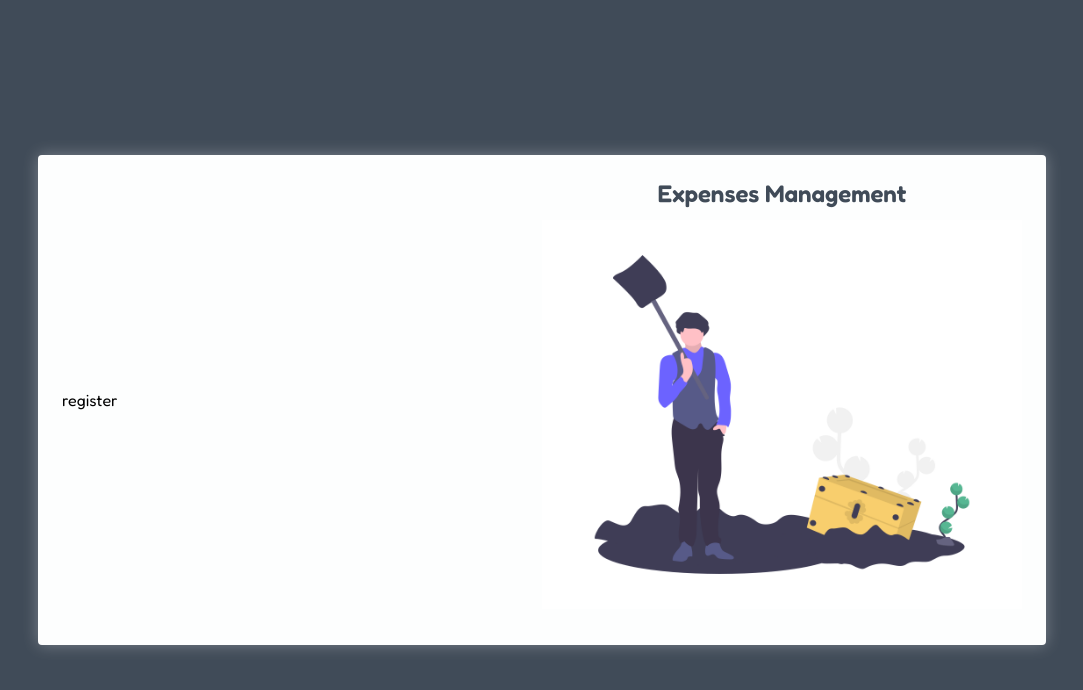
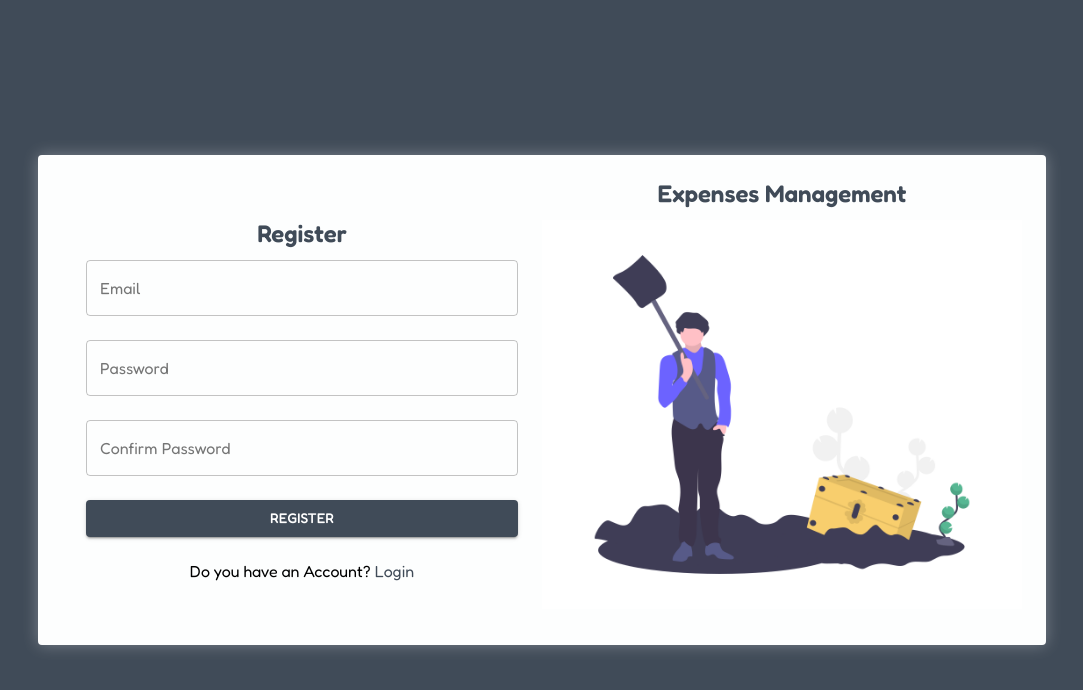
Before and after one commit to Alireza-ce/expenses-management, a React (Create React App) app: page /register in a window 1280 px wide. Shown: the top 690 px of the page, without its empty margins (98-1181 px from the left). Built offline with nearby package versions, Linux system fonts and the light colour scheme; no server answers.

Commit message:
add register page

```diff
--- a/src/containers/authentication/Login/login.tsx
+++ b/src/containers/authentication/Login/login.tsx
@@ -73,7 +73,7 @@ function LoginPage() {
         </ButtonForm>
         {firebaseError.show && <p className={classes.errorText}>{firebaseError.message}</p>}
         <LinkBox >
-          You don't have Account? <CustomLink to="register"> Sign Up </CustomLink>
+          You don't have an Account? <CustomLink to="register"> Sign Up </CustomLink>
         </LinkBox>
       </AuthenticationForm>
     </LoginContainer>
--- /dev/null
+++ b/src/containers/authentication/register/register.module.scss
@@ -0,0 +1,13 @@
+@import '/src/assets/sass/variable';
+
+.spinner{
+    width: 20px;
+    height: 20px;
+    color: $white;
+}
+
+.errorText{
+    margin: 12px 0;
+    color: $orange;
+    text-align: center;
+}
--- a/src/containers/authentication/register/register.scss
+++ /dev/null
@@ -1,3 +0,0 @@
-.btn{
-    width: 100%;
-}
--- a/src/containers/authentication/register/register.tsx
+++ b/src/containers/authentication/register/register.tsx
@@ -1,9 +1,91 @@
-import React from 'react'
-import './register.scss'
-interface Props {}
+import React, { useState } from "react";
+import CircularProgress from "@material-ui/core/CircularProgress";
+import { useForm, SubmitHandler, Controller } from "react-hook-form";
+import { useNavigate } from "react-router-dom";
+import { ButtonForm } from "../../../components/button";
+import { AuthenticationForm } from "../../../components/form";
+import { TextFieldCustom } from "../../../components/form/input";
+import { CustomLink, LinkBox } from "../../../components/form/links";
+import { SecondaryTitle } from "../../../components/titles";
+import { useAuth } from "../../../hooks/context/AuthProvider";
+import classes from './register.module.scss';
+
+
+interface RegisterForm {
+  email: string;
+  password: string;
+  confirmPassword: string
+}
 
 export default function RegisterPage() {
+  const navigate = useNavigate();
+  const [isLoading, setLoadingStatus] = useState<boolean>(false);
+  const [firebaseError, setFirebaseError] = useState({ show: false, message: '' });
+  const { signUp } = useAuth();
+
+  const { handleSubmit, control, formState: { errors } } = useForm<RegisterForm>({
+    defaultValues: {
+      email: '',
+      password: '',
+      confirmPassword: ''
+    }
+  });
+
+  const onSubmit: SubmitHandler<RegisterForm> = data => {
+    if (data.password !== data.confirmPassword) {
+      setFirebaseError({ show: true, message: 'Your password and confirm password field are not the same!' })
+      return
+    }
+
+    setFirebaseError({ show: false, message: '' })
+    setLoadingStatus(true)
+    signUp(data.email, data.password)?.then(res => {
+      localStorage.setItem('token', res.user.refreshToken);
+      navigate('/panel', { replace: false });
+    }).catch(err => {
+      setFirebaseError({ show: true, message: 'This user is exist!' })
+    }).finally(() => {
+      setLoadingStatus(false)
+    })
+  };
+
   return (
-    <div>register</div>
-  )
+    <div>
+      <AuthenticationForm onSubmit={handleSubmit(onSubmit)}>
+        <SecondaryTitle textAlign="center">
+          Register
+        </SecondaryTitle>
+        <Controller
+          name="email"
+          control={control}
+          rules={{
+            required: true, pattern: {
+              value: /\S+@\S+\.\S+/,
+              message: "Entered value does not match email format"
+            }
+          }}
+          render={({ field }) => <TextFieldCustom {...field} error={errors.email ? true : false} label="Email" variant="outlined" />}
+        />
+        <Controller
+          name="password"
+          control={control}
+          rules={{ required: true,minLength:{value:4,message:'The minimum length of password is 4!'} }}
+          render={({ field }) => <TextFieldCustom {...field} error={errors.password ? true : false} label="Password" variant="outlined" type='password' />}
+        />
+        <Controller
+          name="confirmPassword"
+          control={control}
+          rules={{ required: true }}
+          render={({ field }) => <TextFieldCustom {...field} error={errors.confirmPassword ? true : false} label="Confirm Password" variant="outlined" type='password' />}
+        />
+        <ButtonForm type="submit" variant="contained" color="primary">
+          {isLoading ? <CircularProgress style={{ width: '24px', height: '24px', color: "white" }} /> : 'Register'}
+        </ButtonForm>
+        {firebaseError.show && <p className={classes.errorText}>{firebaseError.message}</p>}
+        <LinkBox >
+          Do you have an Account? <CustomLink to="/"> Login </CustomLink>
+        </LinkBox>
+      </AuthenticationForm>
+    </div>
+  );
 }
--- a/src/hooks/context/AuthProvider.tsx
+++ b/src/hooks/context/AuthProvider.tsx
@@ -1,10 +1,11 @@
-import { signOut, signInWithEmailAndPassword, onAuthStateChanged, User, UserCredential, signInWithCustomToken } from "firebase/auth";
+import { signOut, signInWithEmailAndPassword, onAuthStateChanged, User, UserCredential, createUserWithEmailAndPassword } from "firebase/auth";
 import React, { useContext, useEffect, useState } from "react";
 import { auth } from "../../firebase/firebase";
 
 interface ContextType {
     currentUser: User | null | undefined,
     signIn: (username: string, password: string) => Promise<UserCredential> | null,
+    signUp: (username: string, password: string) => Promise<UserCredential> | null,
     logOut: () => Promise<void> | null
 }
 
@@ -12,6 +13,7 @@ const AuthContext = React.createContext<ContextType>({
     currentUser: null,
     signIn: () => null,
     logOut:()=>null,
+    signUp:()=>null
 });
 
 export function useAuth() {
@@ -36,6 +38,10 @@ export function AuthProvider({ children }: Props) {
         return signInWithEmailAndPassword(auth, username, password);
     }
 
+    function signUp(username: string, password: string) {
+        return createUserWithEmailAndPassword(auth, username, password);
+    }
+
     function logOut(){
         return signOut(auth);
     }
@@ -43,7 +49,8 @@ export function AuthProvider({ children }: Props) {
     const value: ContextType = {
         currentUser,
         signIn,
-        logOut
+        logOut,
+        signUp
     }
 
     return (
```
